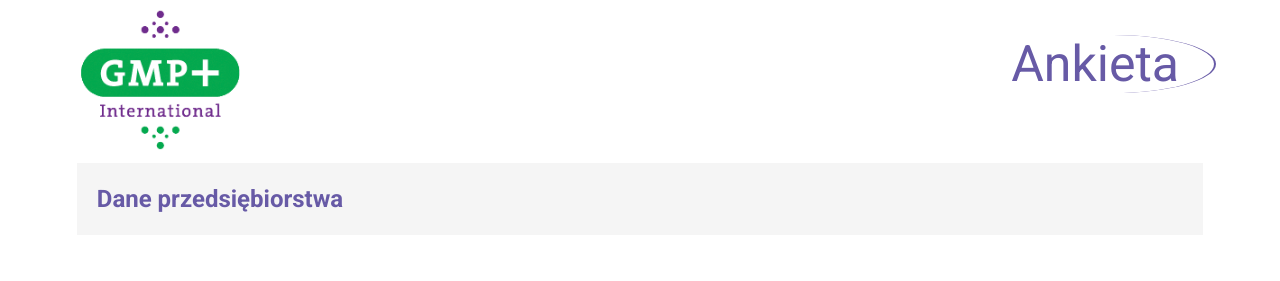
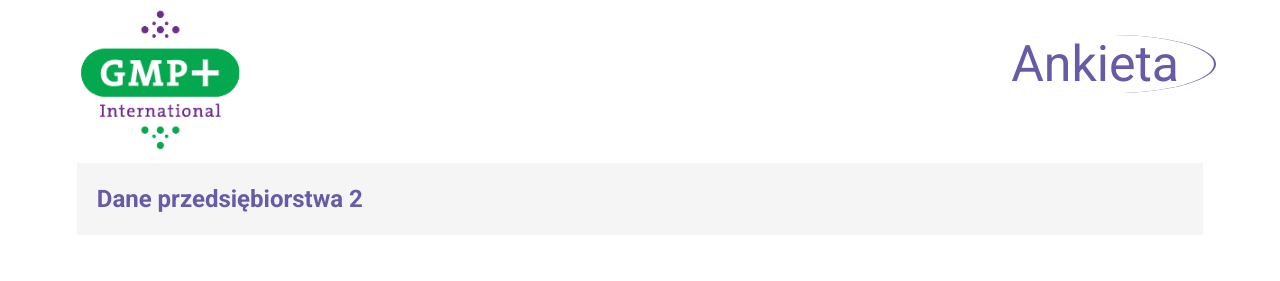
Before and after one commit to danj92/single-form, an Angular app in the folder frontend/: page / in a window 1280 px wide. Shown: the top 281 px of the page. Built offline with nearby package versions, Linux system fonts and the light colour scheme.

Commit message:
first test new

```diff
--- a/frontend/src/app/forms/input/input.component.ts
+++ b/frontend/src/app/forms/input/input.component.ts
@@ -15,14 +15,14 @@ export class InputComponent implements OnInit {
 
   @Input() type = '';
 
-  @Input('form') formGroup: FormGroup;
+  // @Input('form') formGroup: FormGroup;
 
   @Input('control') formControl: FormControl;
 
   constructor() { }
 
   ngOnInit() {
-
+    // console.log(this.formControl);
   }
 
 }
--- a/frontend/src/app/landing-page/landing-page/landing-page.component.html
+++ b/frontend/src/app/landing-page/landing-page/landing-page.component.html
@@ -5,7 +5,7 @@
 
 
     <div class="">
-      <h3>Dane przedsiębiorstwa</h3>
+      <h3>Dane przedsiębiorstwa 2</h3>
 
       <div class="data-company ">
         <div class="left">
--- a/frontend/src/app/landing-page/landing-page/landing-page.component.ts
+++ b/frontend/src/app/landing-page/landing-page/landing-page.component.ts
@@ -31,7 +31,7 @@ export class LandingPageComponent implements OnInit {
 
     const data = this.formGroup.value;
 
-    console.log(data);
+    console.log(data.companyName, data.street);
     // this.dataForm.setDataForm(data.companyName, data.street);
 
     // this.router.navigate(['/result']);
```
